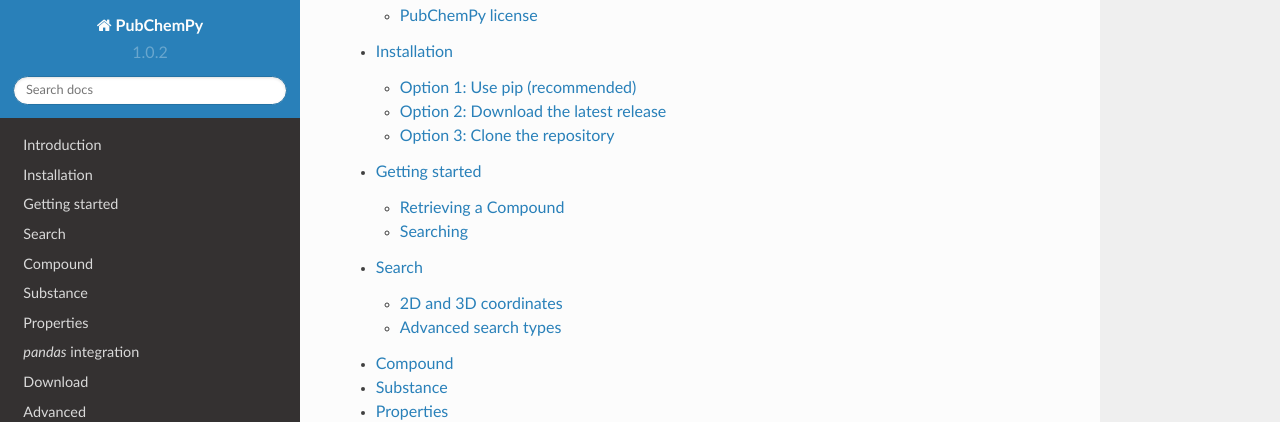
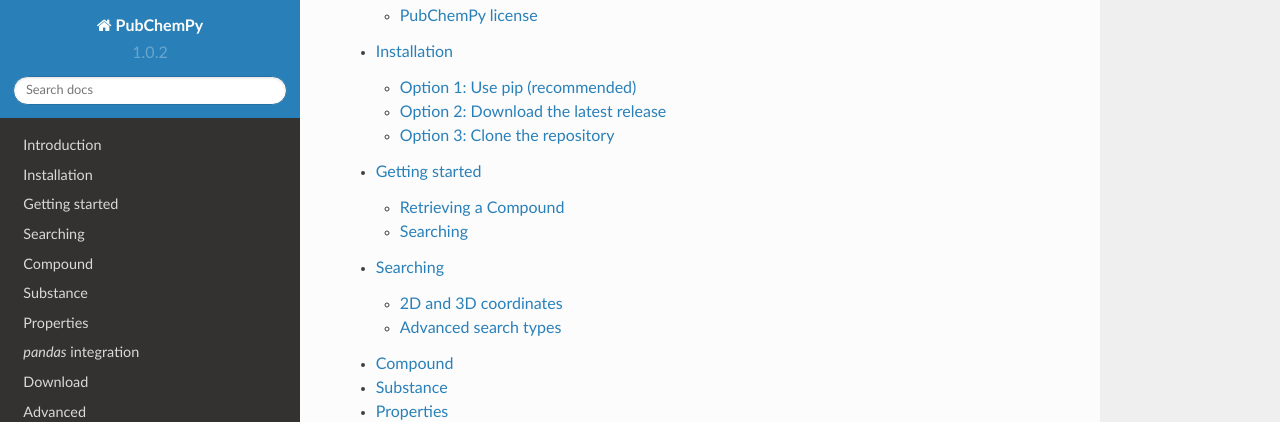
Before and after one commit to mcs07/PubChemPy, a Sphinx documentation site: the page built from docs/source/index.rst, in a window 1280 px wide and 900 px high, scrolled down 1121 px. Shown: the top 422 px of the window. Built offline with Sphinx 7.4.7 and the Read the Docs theme 2.0.0, drawn with Linux system fonts in a browser that asks for light colours.

Commit message:
Documentation fixes

```diff
--- a/docs/source/guide/search.rst
+++ b/docs/source/guide/searching.rst
@@ -1,7 +1,7 @@
-.. _search:
+.. _searching:
 
-Search
-======
+Searching
+=========
 
 2D and 3D coordinates
 ---------------------
--- a/docs/source/index.rst
+++ b/docs/source/index.rst
@@ -47,10 +47,10 @@
 .. toctree::
    :maxdepth: 2
 
-   guide/intro
+   guide/introduction
    guide/install
    guide/gettingstarted
-   guide/search
+   guide/searching
    guide/compound
    guide/substance
    guide/properties
```
Also changed, not shown: docs/README.rst (added), docs/source/guide/introduction.rst (renamed from docs/source/guide/intro.rst).
